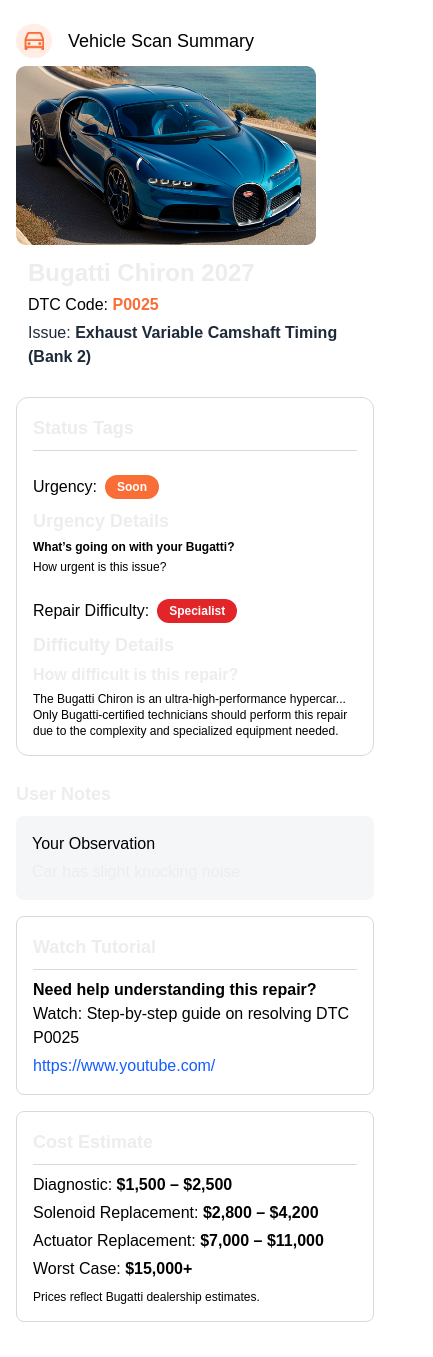
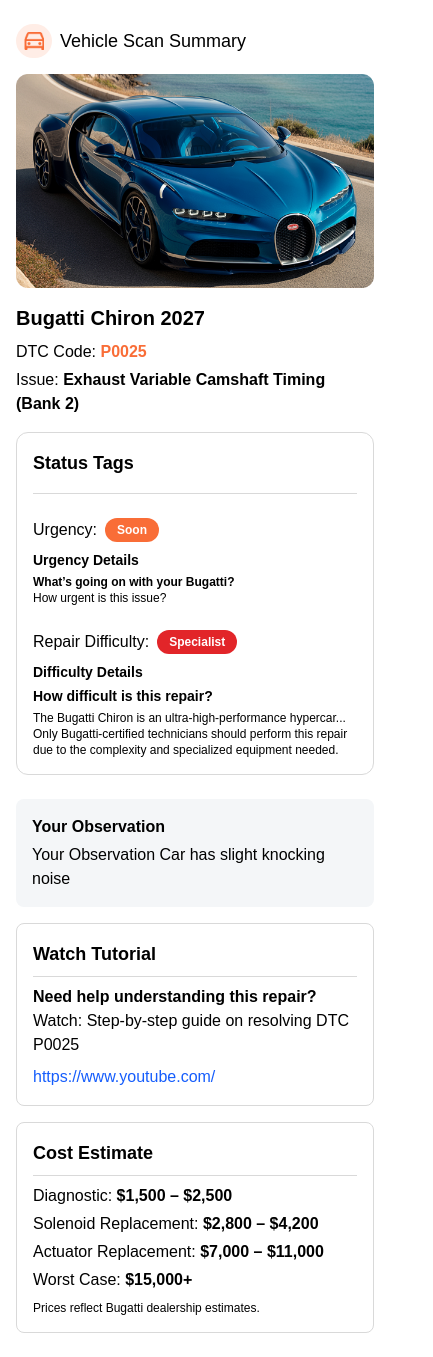
Before and after one commit to Soda-bees/modern-mechanic-admin-panel, a Next.js app: page /scanResults/1 in a window 390 px wide. Shown: the whole page, 433 px wide, since content can reach past the window. Built offline with nearby package versions, Linux system fonts and the light colour scheme.

Commit message:
scanResult responsive updated

```diff
--- a/src/app/scanResults/[id]/page.tsx
+++ b/src/app/scanResults/[id]/page.tsx
@@ -1,6 +1,6 @@
 export async function generateStaticParams() {
   // Example: return all possible IDs
-  const ids = Array.from({ length: 24 }, (_, i) => (i + 1).toString());// ideally fetch from an API or database
+  const ids = Array.from({ length: 24 }, (_, i) => (i + 1).toString()); // ideally fetch from an API or database
   return ids.map((id) => ({ id }));
 }
 
@@ -23,7 +23,7 @@
     image: images.carImage,
     urgency: "Soon",
     difficulty: "Specialist",
-    observation: "Car has slight knocking noise",
+    observation: "Your Observation Car has slight knocking noise",
     tutorialUrl: "https://www.youtube.com/",
     estimates: {
       diagnostic: "$1,500 – $2,500",
@@ -35,76 +35,81 @@
 
   return (
     <div className="max-w-7xl mx-auto px-4 py-6">
-      <div className="hidden sm:flex mb-4 border p-1 rounded-xl w-20 border-borderGray">
+      <div className="hidden sm:flex mb-4">
+        <div className="inline-flex items-center border p-2 rounded-xl border-borderGray">
           <Link
             href="/scanResults"
-          className="text-base text-black ml-1 font-semibold"
+            className="text-base text-black mr-1 font-semibold"
           >
             〱 Back
           </Link>
         </div>
+      </div>
 
       <div className="flex flex-col lg:flex-row gap-6">
-        <div className="flex-1">
-          <div className="flex items-center gap-2 text-orange font-medium mb-2 ">
+        <div className="w-full lg:flex-1">
+          <div className="flex items-center gap-2 text-orange font-medium mb-4">
             <div className="flex-shrink-0 bg-lightOrange text-orange-600 rounded-full p-2">
               <Image
                 loader={customImageLoader}
                 src={images.bugatti}
-                alt={"car"}
+                alt="car"
                 width={20}
                 height={20}
                 className="object-contain"
               />
             </div>
-            <div>
-              <p className="text-lg text-black ml-2"> Vehicle Scan Summary</p>
+            <p className="text-lg text-black">Vehicle Scan Summary</p>
           </div>
-          </div>
-          <div className="flex flex-col sm:flex-row mb-4">
-            <div className="">
+
+          <div className="flex flex-col sm:flex-row sm:items-center gap-4 mb-4">
+            <div className="w-full sm:w-[300px]">
               <Image
                 src={scanData.image}
                 alt={scanData.carModel}
                 width={300}
                 height={300}
-                className="rounded-lg object-cover"
+                className="rounded-lg object-cover w-full h-auto"
                 loader={customImageLoader}
               />
             </div>
-            <div className="flex flex-col justify-center p-3">
-              <h2 className="text-2xl font-semibold">{scanData.carModel}</h2>
-              <p className="text-base text-black mt-1">
+            <div className="flex flex-col justify-center">
+              <h2 className="text-xl text-black sm:text-2xl font-semibold">
+                {scanData.carModel}
+              </h2>
+              <p className="text-base text-black mt-2">
                 DTC Code:{" "}
                 <span className="text-orange font-semibold">
                   {scanData.dtcCode}
                 </span>
               </p>
-              <p className="text-base text-gray-800 font-medium mt-1">
+              <p className="text-base text-black font-medium mt-1">
                 Issue: <span className="font-semibold">{scanData.issue}</span>
               </p>
             </div>
           </div>
 
           <div className="bg-white rounded-xl border border-borderGray p-4 space-y-4">
-            <p className="font-semibold mb-1 text-lg pb-1">Status Tags</p>
+            <p className="font-semibold text-lg text-black">Status Tags</p>
 
             <div className="flex flex-col sm:flex-row gap-6 border-t border-borderGray pt-6">
-              <div className="w-100">
+              <div className="flex-1">
                 <div className="flex items-center gap-2 mb-2">
                   <p className="text-base font-medium text-black">Urgency:</p>
                   <span className="text-xs font-semibold bg-orange text-white px-3 py-1 rounded-2xl">
                     {scanData.urgency}
                   </span>
                 </div>
-                <p className="font-semibold mb-1 text-lg">Urgency Details</p>
-                <p className="text-xs text-black font-semibold mb-1">
+                <p className="text-sm font-semibold mb-1 text-black">
+                  Urgency Details
+                </p>
+                <p className="text-xs font-semibold text-black">
                   What’s going on with your Bugatti?
                 </p>
                 <p className="text-xs text-black">How urgent is this issue?</p>
               </div>
 
-              <div className="">
+              <div className="flex-1">
                 <div className="flex items-center gap-2 mb-2">
                   <p className="text-base font-medium text-black">
                     Repair Difficulty:
@@ -113,8 +118,10 @@
                     {scanData.difficulty}
                   </span>
                 </div>
-                <p className="font-semibold mb-1 text-lg">Difficulty Details</p>
-                <p className="font-semibold mb-1 text-base">
+                <p className="text-sm font-semibold mb-1 text-black">
+                  Difficulty Details
+                </p>
+                <p className="text-sm font-semibold mb-1 text-black">
                   How difficult is this repair?
                 </p>
                 <p className="text-xs text-black">
@@ -127,17 +134,21 @@
           </div>
         </div>
 
-        <div className="w-full lg:w-1/3">
-          <p className="font-semibold text-lg mb-2">User Notes</p>
-          <div className="flex flex-col gap-4">
+        <div className="w-full lg:w-1/3 flex flex-col gap-4">
           <div className="bg-headerBG p-4 rounded-lg">
-              <p className="text-base text-black mb-1">Your Observation</p>
-              <p className="text-base font-medium">{scanData.observation}</p>
+            <p className="text-base text-black mb-1 font-semibold">
+              Your Observation
+            </p>
+            <p className="text-base font-medium text-black">
+              {scanData.observation}
+            </p>
           </div>
 
           <div className="bg-white border border-borderGray rounded-lg p-4">
-              <p className="font-semibold text-lg mb-2">Watch Tutorial</p>
-              <p className="text-base text-black mb-1 border-t border-borderGray pt-2">
+            <p className="font-semibold text-lg mb-2 text-black">
+              Watch Tutorial
+            </p>
+            <p className="text-base text-black mb-2 border-t border-borderGray pt-2">
               <strong>Need help understanding this repair?</strong> <br />
               Watch: Step-by-step guide on resolving DTC {scanData.dtcCode}
             </p>
@@ -151,7 +162,9 @@
           </div>
 
           <div className="bg-white border border-borderGray rounded-lg p-4">
-              <p className="font-semibold text-lg mb-2 ">Cost Estimate</p>
+            <p className="font-semibold text-lg mb-2 text-black">
+              Cost Estimate
+            </p>
             <ul className="text-base text-black space-y-1 border-t border-borderGray pt-2">
               <li>
                 Diagnostic: <strong>{scanData.estimates.diagnostic}</strong>
@@ -175,6 +188,5 @@
         </div>
       </div>
     </div>
-    </div>
   );
 }
```
Lines whose indentation alone changed are shown as unchanged.
